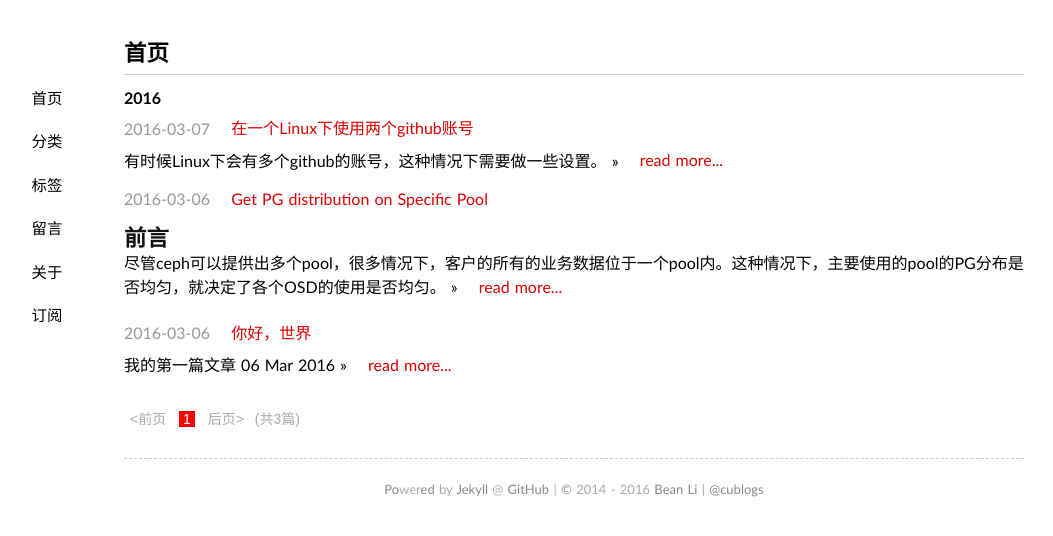
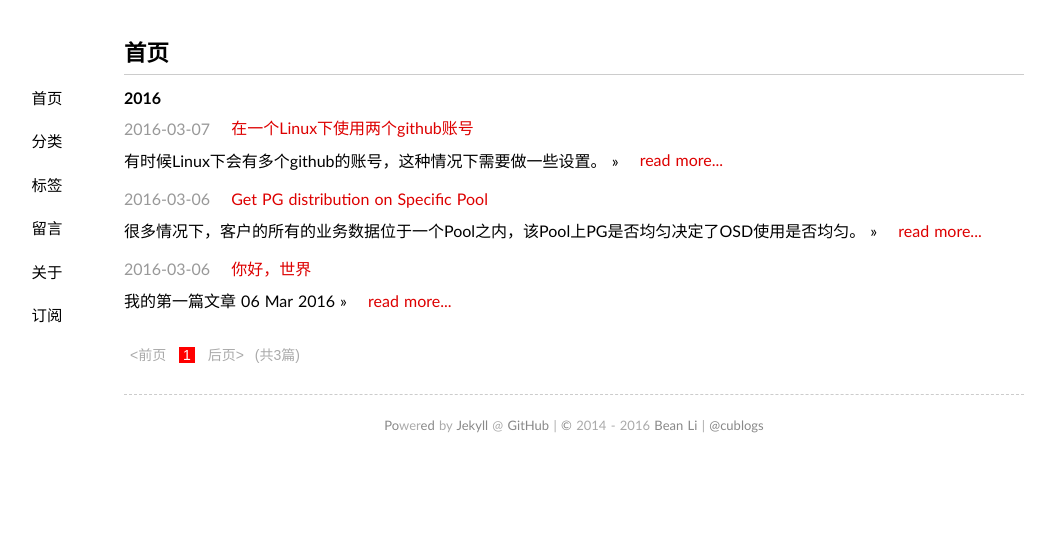
Before and after one commit to Bean-Li/Bean-Li.github.io, a Jekyll site: the page built from index.html, in a window 1280 px wide. Shown: the top 536 px of the page, without its empty margins (66-1119 px from the left). Built offline with Jekyll 4.4.1, drawn with Linux system fonts in a browser that asks for light colours; some web fonts are replaced; the list of posts is cut into pages by our own code; part of the change alters nothing that is shown.

Commit message:
FIX: add excerpt for pg distribution on pool

```diff
--- a/_posts/2016-03-06-pg-distribution-on-pool.md
+++ b/_posts/2016-03-06-pg-distribution-on-pool.md
@@ -3,6 +3,7 @@ layout: post
 title: Get PG distribution on Specific Pool
 date: 2016-03-06 19:41：30
 categories: ceph
+excerpt: 很多情况下，客户的所有的业务数据位于一个Pool之内，该Pool上PG是否均匀决定了OSD使用是否均匀。
 ---
 
 前言
```
